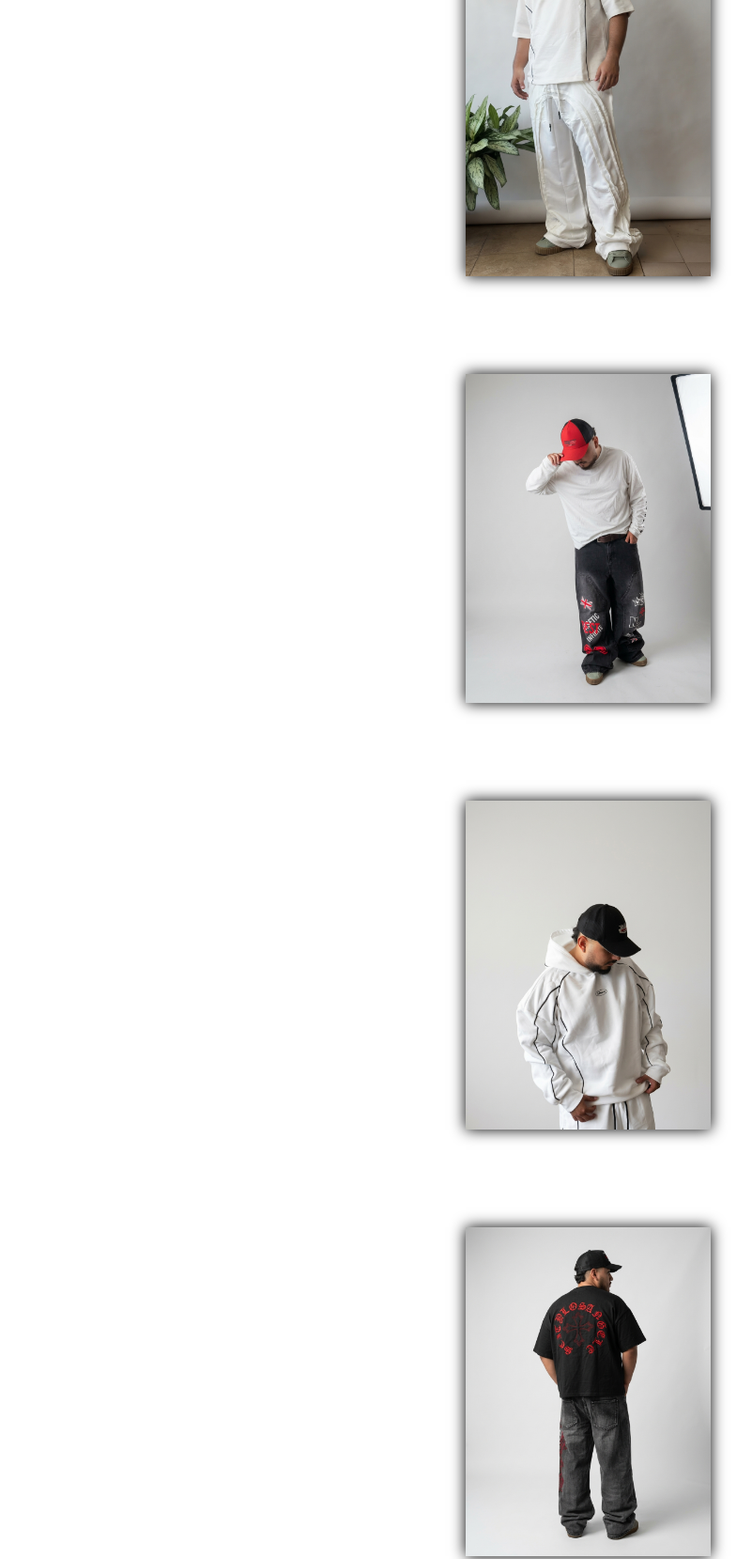
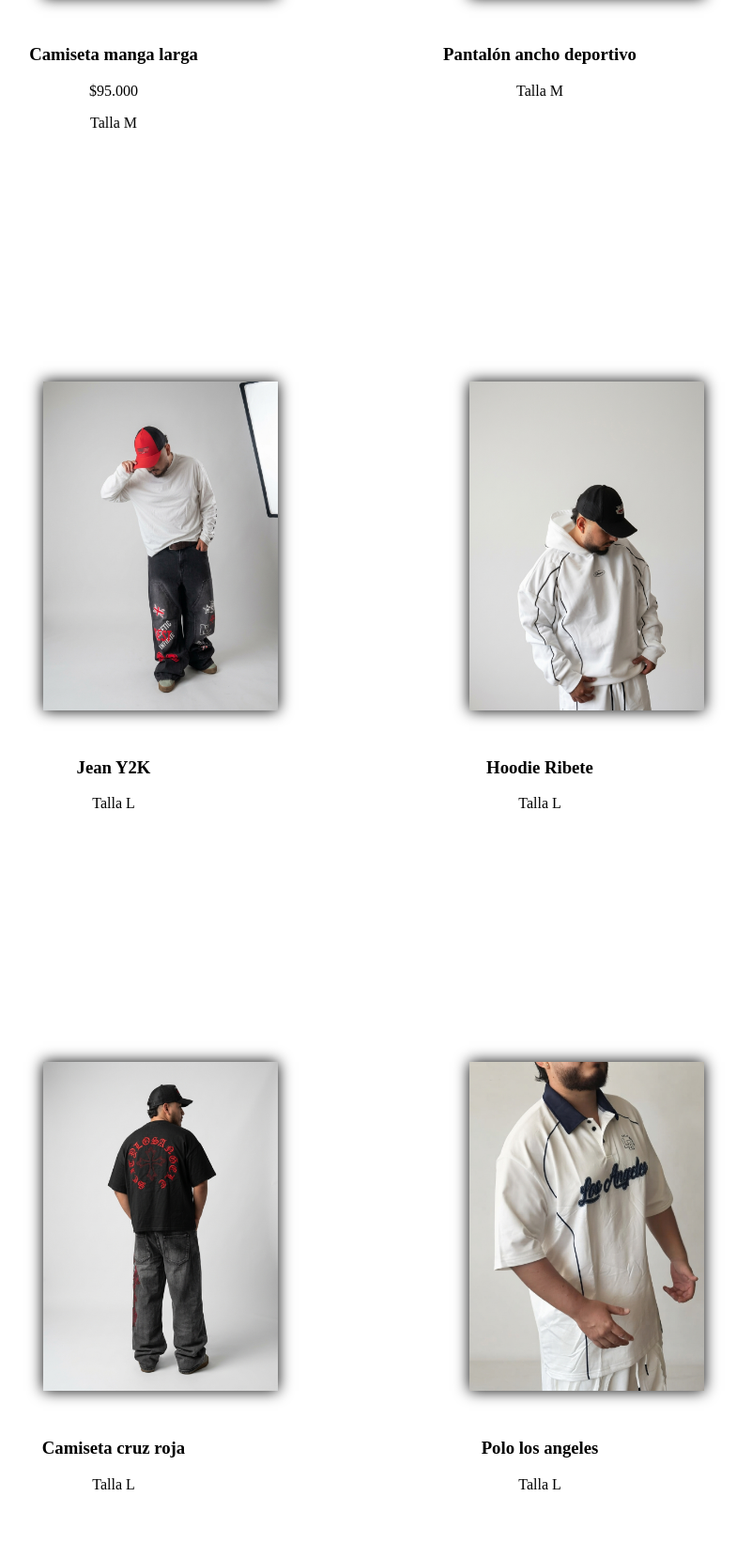
Before and after one commit to David199808/DAVRA, a plain HTML site: page secciones/hombre.html in a window 1280 px wide. Shown: the part 789-2448 px from the top of the page at 94% size, without its empty margins (169-970 px from the left). Drawn offline with Linux system fonts and the light colour scheme.

Commit message:
agregando articles

```diff
--- a/secciones/hombre.html
+++ b/secciones/hombre.html
@@ -20,16 +20,55 @@
     </nav>
 
     <main>
+        <section class="productos">
+            <h2>Colección Hombre</h2>
+
             <div class="contenedor-padre">
                 <div class="imagenes">
-                    <img class="foto1" src="../imagenes/Gemini_Generated_Image_69mox169mox169mo.jpg" alt="buzo blanco manga larga">
-                    <img class="foto2" src="../imagenes/Gemini_Generated_Image_vwgd0evwgd0evwgd.jpg" alt="sudadera blanca">
-                    <img class="foto3" src="../imagenes/Gemini_Generated_Image_6e4anh6e4anh6e4a.jpg" alt="jeans cargo negro">
-                    <img class="foto4" src="../imagenes/Gemini_Generated_Image_nyyvqknyyvqknyyv.jpg" alt="hoodie blanco">
-                    <img class="foto5" src="../imagenes/Gemini_Generated_Image_ukgujwukgujwukgu.jpg" alt="buzo estampado negro">
-                    <img class="foto6" src="../imagenes/Gemini_Generated_Image_prkt2uprkt2uprkt.jpg" alt="polo blaco cuello azul">
+                    <article class="producto">
+                        <img class="foto1" src="../imagenes/Gemini_Generated_Image_69mox169mox169mo.jpg" alt="buzo blanco manga larga">
+                        <h3>Camiseta manga larga</h3>
+                        <p>$95.000</p>
+                        <p>Talla M</p>
+                    </article>
+
+                    <article class="producto">
+                        <img class="foto2" src="../imagenes/Gemini_Generated_Image_vwgd0evwgd0evwgd.jpg" alt="sudadera blanca">
+                        <h3>Pantalón ancho deportivo</h3>
+                        <p></p>
+                        <p>Talla M</p>
+                    </article>
+
+                    <article class="producto">
+                        <img class="foto3" src="../imagenes/Gemini_Generated_Image_6e4anh6e4anh6e4a.jpg" alt="jeans cargo negro">
+                        <h3>Jean Y2K</h3>
+                        <p></p>
+                        <p>Talla L</p>
+                    </article>
+
+                    <article class="producto">
+                        <img class="foto4" src="../imagenes/Gemini_Generated_Image_nyyvqknyyvqknyyv.jpg" alt="hoodie blanco">
+                        <h3>Hoodie Ribete</h3>
+                        <p></p>
+                        <p>Talla L</p>
+                    </article>
+
+                    <article class="producto">
+                        <img class="foto5" src="../imagenes/Gemini_Generated_Image_ukgujwukgujwukgu.jpg" alt="buzo estampado negro">
+                        <h3>Camiseta cruz roja</h3>
+                        <p></p>
+                        <p>Talla L</p>
+                    </article>
+
+                    <article class="producto">
+                        <img class="foto6" src="../imagenes/Gemini_Generated_Image_prkt2uprkt2uprkt.jpg" alt="polo blanco cuello azul">
+                        <h3>Polo los angeles</h3>
+                        <p></p>
+                        <p>Talla L</p>
+                    </article>
                 </div>
             </div>
+        </section>
     </main>
 
         <footer>
--- a/styles.css
+++ b/styles.css
@@ -3,14 +3,17 @@ body {
     background: #fff;
 
 }
+
+
 h1 {
     color: #333;
     text-align: center;
     font-family: 'Lucida Sans', 'Lucida Sans Regular', 'Lucida Grande', 'Lucida Sans Unicode', Geneva, Verdana, sans-serif;
     font-size: 60px;
     background-color:gainsboro;
-    width: 450px;
+    width: fit-content;
     margin:auto;
+    padding: 5px;
     margin-bottom: 100px;
     margin-top: 10px;
     border-radius: 20px;
@@ -37,6 +40,14 @@ h1 {
     border-radius: 3px;
 }
 
+.inicio:hover, .hombre:hover, .mujer:hover, .carrito:hover {
+    color: #222;
+}
+
+
+
+
+
 .carrito {
     font-family: 'Lucida Sans', 'Lucida Sans Regular', 'Lucida Grande', 'Lucida Sans Unicode', Geneva, Verdana, sans-serif;
     font-weight: bolder;
@@ -48,15 +59,30 @@ h1 {
 
 .contenedor-padre {
     margin: auto;
-    margin-left: 600px;
-    margin-right: 600px;
+    margin-left: 50px;
+    margin-right: 50px;
+    text-align: auto;
+
+}
+
+.producto {
     text-align: center;
+    display: inline-block;
+    width: 250px;
+    vertical-align: top;
+    margin: 100px;
+}
 
+
+.producto img {
+    width: 100%;
+    display: block;
 }
 .foto1 {
     height: 350px;
     box-shadow: 0 0 15px #000;
-    margin: 50px;
+    margin: 50px
+
 
 }
 .foto2 {
@@ -84,3 +110,10 @@ h1 {
     box-shadow: 0 0 15px #000;
     margin: 50px
 }
+
+footer {
+    text-align: center;
+    padding: 20px;
+    color: #777;
+    font-size: 14px;
+}
```
Also changed, not shown: index.html (+1 -0 lines), secciones/mujer.html (+4 -0 lines).
